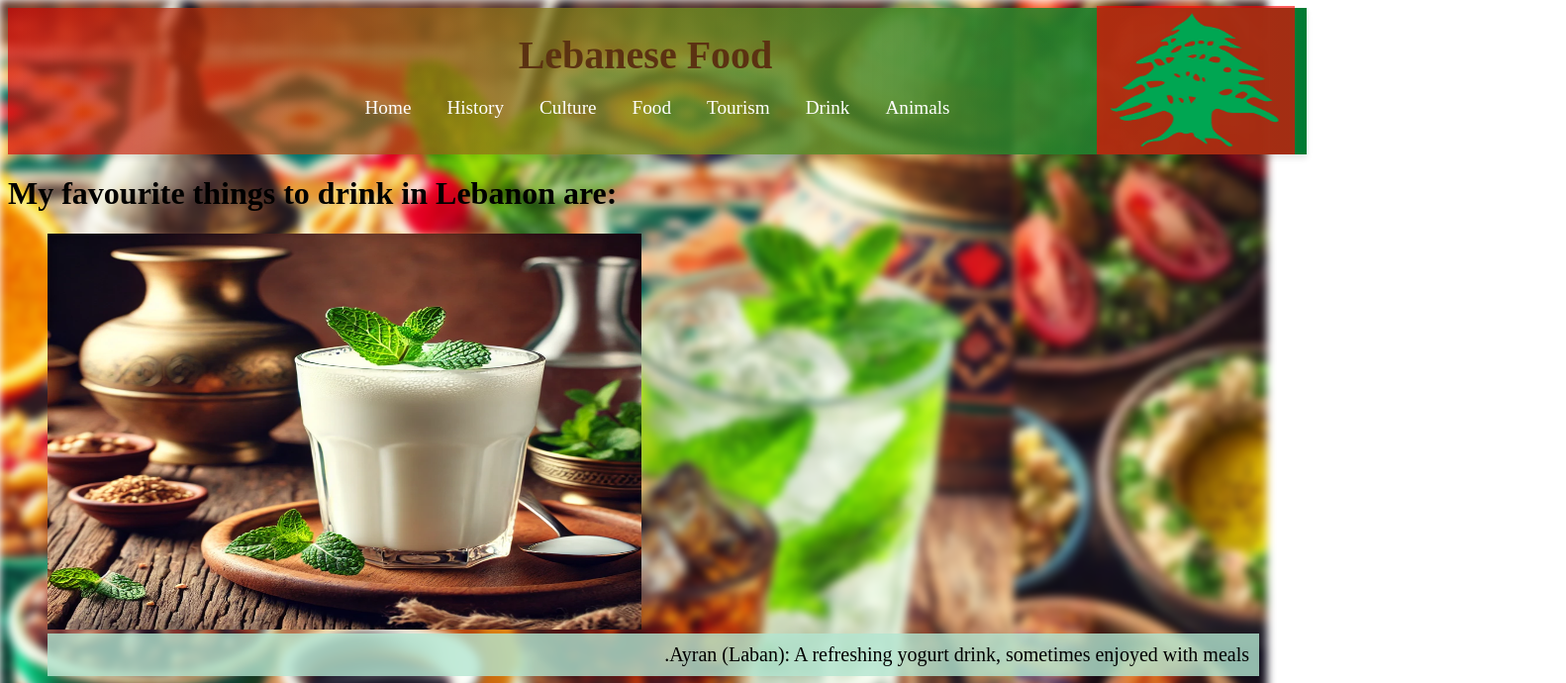
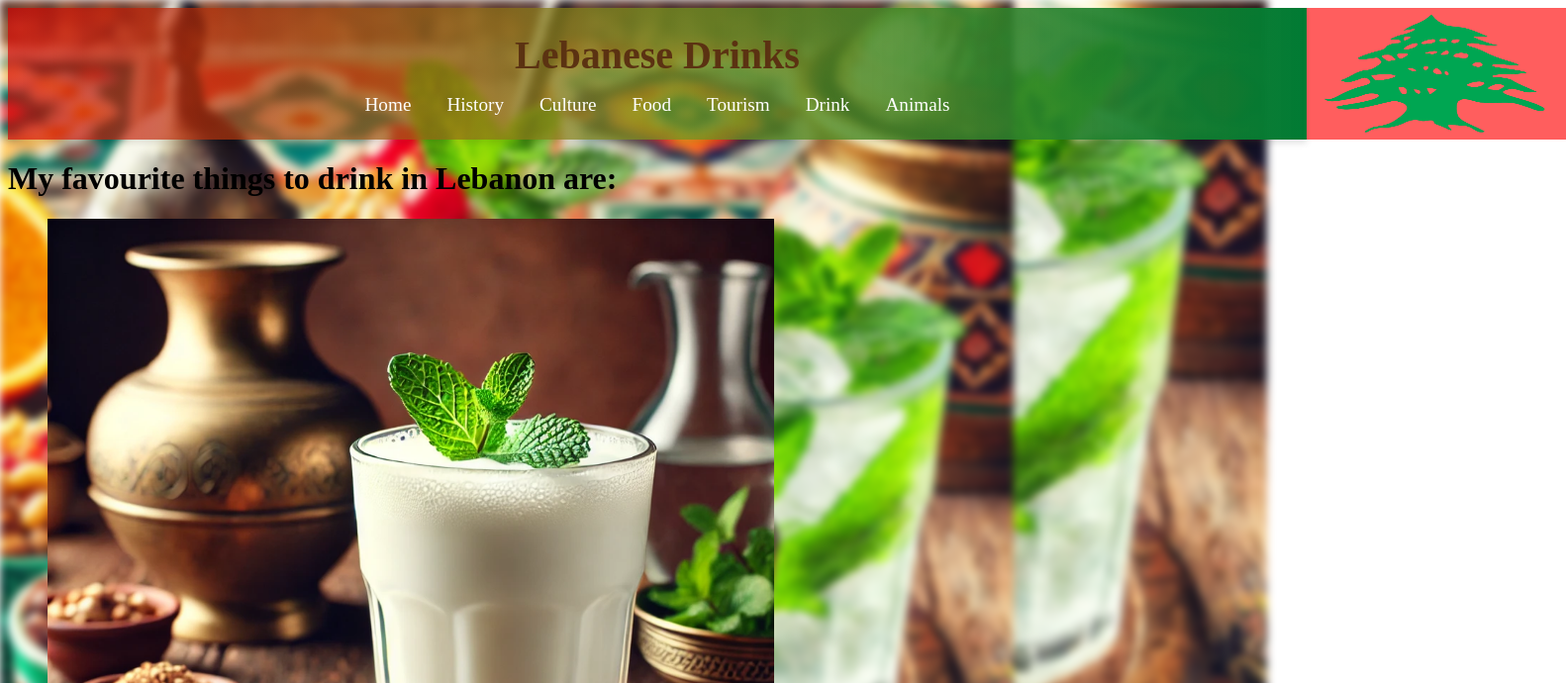
Before and after one commit to jawadsites/Lebanon-, a plain HTML site: page Drink.html in a window 1280 px wide. Shown: the top 690 px of the page at 99% size, 1582 px wide, since content can reach past the window. Drawn offline with Linux system fonts and the light colour scheme; files whose address does not match are found by name.

Commit message:
Update Drink.html

```diff
--- a/Drink.html
+++ b/Drink.html
@@ -1,11 +1,12 @@
 <!DOCTYPE html>
 <html>
 	<head>
-		<title>Lebanon</title>
+		<title>Lebanese Drinks </title>
+    <meta name="viewport" content="width=device-width, initial-scale=1.0">
 		<meta charset="utf-8"/>
 <style>
     /* Header Styling */
-        header {
+    header {
             background: linear-gradient(to right, #d40000ab, #77901ec1, #007a33);
             color: white;
             text-align: center;
@@ -15,22 +16,22 @@
             position: sticky;
             top: 0;
             z-index: 10;
-            height: 100px;
+            height: 100%;
             box-shadow: 0px 4px 6px rgba(0, 0, 0, 0.1);
             width: 100%;
         }
         header img {
           position: absolute;
-          height: 150px; /* Adjust size as needed */
-          width: 200px;
+          height: 100%; /* Adjust size as needed */
+          width: 20%;
           bottom:0px ;
           animation: img 10s linear infinite;
           animation-fill-mode: forwards;
         }
         @keyframes img{
-            0%   {background-color:rgba(255, 174, 0, 0.68); left:0px;}
-            50%  {background-color:rgba(255, 0, 0, 0.632); left:1100px;}
-            100% { left:0px;}
+            0%   {background-color:rgba(255, 174, 0, 0.68); left:0%;}
+            50%  {background-color:rgba(255, 0, 0, 0.632); left:100%;}
+            100% { left:0%;}
         }
         header h1 {
             font-size: 2.5rem;
@@ -39,6 +40,7 @@
 
         nav {
             margin-top: 1rem;
+
         }
 
         nav a {
@@ -51,17 +53,17 @@
             animation-fill-mode: forwards;
         }
         @keyframes nav{
-            0%   {background-color:rgba(255, 174, 0, 0.68); left:0px;}
-            50%  {background-color:rgba(255, 0, 0, 0.632); left:200px;}
-            100% { left:0px;}
+            0%   {background-color:rgba(255, 174, 0, 0.68); left:0%;}
+            50%  {background-color:rgba(255, 0, 0, 0.632); left:50%;}
+            100% { left:0%;}
         }
         nav a:hover {
             text-decoration: underline;
         }
 
         .bouncing-box {
-            width: 400px;
-            height: 100px;
+            width: 40%;
+            height: 30%;
             color:#5b3212;
             background-color: linear-gradient(to right, #d40000, #77901ec1, #007a33);;
             position: relative;
@@ -71,14 +73,14 @@
 
         }
         @keyframes box {
-            0%   {background-color:rgba(255, 174, 0, 0.68); left:0px; top:0px;}
-            25%  {background-color:rgba(255, 0, 0, 0.632); left:0px; top:100px;}
-            50%  {background-color:rgba(0, 0, 255, 0.452); left:100px; top:0px;}
-            75%  {background-color:rgba(0, 128, 0, 0.372); left:200px; top:100px;}
-            100% {background-color: linear-gradient(to right, #d40000, #77901ec1, #007a33);;  left:470px; top:0px;}
+            0%   {background-color:rgba(255, 174, 0, 0.68); left:0%; top:0px;}
+            25%  {background-color:rgba(255, 0, 0, 0.632); left:0%; top:100px;}
+            50%  {background-color:rgba(0, 0, 255, 0.452); left:10%; top:0px;}
+            75%  {background-color:rgba(0, 128, 0, 0.372); left:20%; top:100px;}
+            100% {background-color: linear-gradient(to right, #d40000, #77901ec1, #007a33);;  left:30%; top:0px;}
         }
         .blurred-background {
-          background-image: url(lebanese\ food.jpg);
+          background-image: url(imgs/drinks.webp);
            position: fixed;
            top: 0;
            left: 0;
@@ -89,18 +91,14 @@
            filter: blur(4px);
             z-index: -1;
         }
-        .img {
-            width: 300px;
-            height: 50px;
-            object-fit: cover;
-        }
+
         /*drink section style*/
         ul{
           list-style-type: none;
         }
         li img{
-          width:600px ;
-          height:400px ;
+          width:60% ;
+          height:20% ;
         }
         .drink {
           font-size: 20px;
@@ -114,7 +112,7 @@
         .right{
           padding:10px;
           position: relative;
-          right:-1300px;
+          right:-100%;
           direction: rtl;
           text-align: right;
           animation:drink-right 3s;
@@ -122,21 +120,18 @@
         }
         .left{
           position: relative;
-          left:-1300px;
+          left:-100%;
           animation:drink-left 3s;
           animation-fill-mode: forwards;
         }
-        .imgs{
-          width:600px ;
-          height:400px ;
-        }
+
         @keyframes drink-left{
-             from { left:-1300px;}
-            to { left:0px;}
+             from { left:-100%;}
+            to { left:0%;}
         }
         @keyframes drink-right{
-             from { right:-1300px;}
-            to { right:0px;}
+             from { right:-100%;}
+            to { right:0%;}
         }
         footer {
             background: #3333336b;
@@ -161,9 +156,9 @@
 </style>
 </head>
 <header>
-  <h1 class="bouncing-box img">Lebanese Food</h1>
+  <h1 class="bouncing-box ">Lebanese Drinks</h1>
   <nav>
-      <a href="Home.html" target="_blank">Home</a>
+      <a href="index.html" target="_blank">Home</a>
       <a href="Home.html#history" target="_blank">History</a>
       <a href="Home.html#culture"target="_blank">Culture</a>
       <a href="Food.html" target="_blank">Food</a>
```
